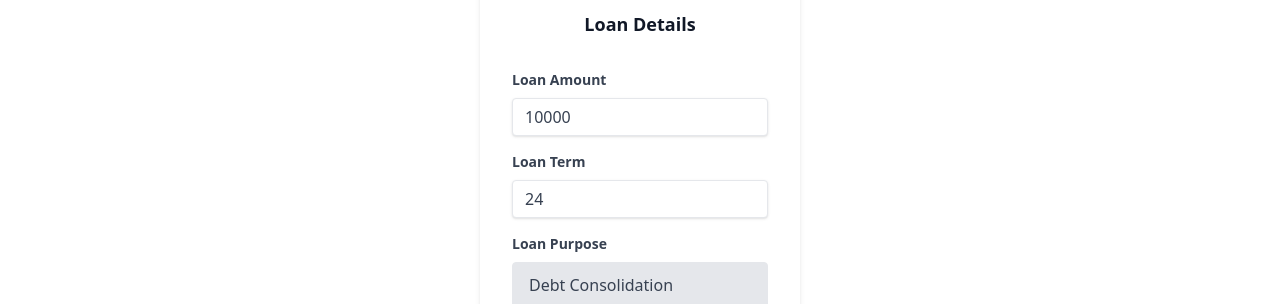
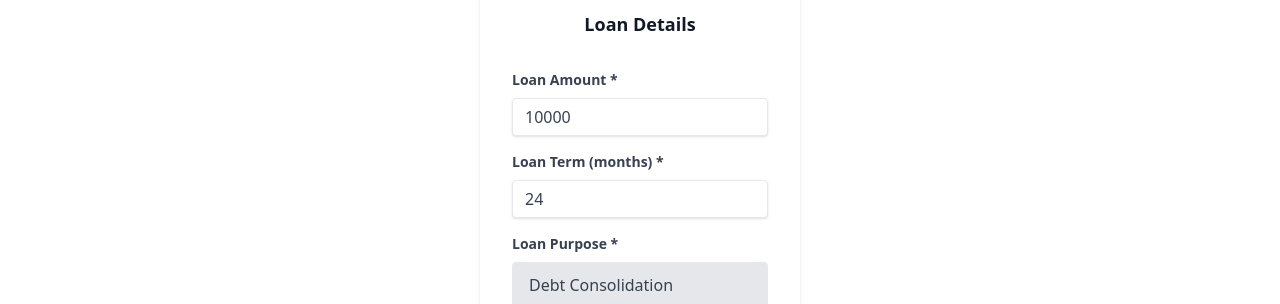
Before and after one commit to WeAreAro/partner-api-demo, a Next.js app: page /UnsecuredForm in a window 1280 px wide. Shown: the part 288-592 px from the top of the page. Built offline with nearby package versions, Linux system fonts and the light colour scheme; no server answers.

Commit message:
* Required fields

```diff
--- a/app/components/InputField.tsx
+++ b/app/components/InputField.tsx
@@ -5,6 +5,7 @@ export interface Field {
     type?: InputType,
     title?: string,
     possibleValues?: PossibleValues,
+    required?: boolean
 }
 
 export enum InputType {
@@ -65,13 +66,14 @@ export const createInputFields = (fields: Field[], formData: any, errors: any, s
 
         const title = field?.title ?? transformTitle(name);
         const type = field?.type ?? InputType.String;
+        const requiredText = field?.required ? " *" : ""
 
         const value = formData[name]
         const error = errors[name]
 
         inputFields.push(
             <InputField
-                title={title}
+                title={title + "" + requiredText}
                 name={name}
                 type={type}
                 key={title}
--- a/app/components/stages/AboutYouStage.tsx
+++ b/app/components/stages/AboutYouStage.tsx
@@ -2,7 +2,7 @@
 
 import {AboutYouPayload, MaritalStatus, ResidentialStatus, Title, useStageStore} from '@/app/state/stages';
 import React, {useEffect, useState} from 'react';
-import {createInputFields, getPossibleValues, InputType} from '../InputField';
+import {createInputFields, Field, getPossibleValues, InputType} from '../InputField';
 import {StageForm} from '../StageForm';
 
 const AboutYouStage = () => {
@@ -41,24 +41,28 @@ const AboutYouStage = () => {
     const [errors, setErrors] = useState({} as any);
     const [isSubmitted, setIsSubmitted] = useState(false)
 
-    const fields = [
+    const fields: Field[] = [
         {
             name: "title",
             title: "Title",
             type: InputType.Enum,
-            possibleValues: getPossibleValues(Title)
+            possibleValues: getPossibleValues(Title),
+            required: true
         },
         {
             name: "forename",
-            title: "First name"
+            title: "First name",
+            required: true
         },
         {
             name: "surname",
-            title: "Surname"
+            title: "Surname",
+            required: true
         },
         {
             name: "email",
-            title: "Email Address"
+            title: "Email Address",
+            required: true
         },
         {
             name: "home_phone",
@@ -74,17 +78,20 @@ const AboutYouStage = () => {
             name: "residential_status",
             title: "Residential Status",
             type: InputType.Enum,
-            possibleValues: getPossibleValues(ResidentialStatus)
+            possibleValues: getPossibleValues(ResidentialStatus),
+            required: true
         },
         {
             name: "dob",
-            title: "Date of Birth"
+            title: "Date of Birth",
+            required: true
         },
         {
             name: "marital_status",
             title: "Marital Status",
             type: InputType.Enum,
-            possibleValues: getPossibleValues(MaritalStatus)
+            possibleValues: getPossibleValues(MaritalStatus),
+            required: true
         },
         {
             name: "number_of_dependents",
--- a/app/components/stages/AddressStage.tsx
+++ b/app/components/stages/AddressStage.tsx
@@ -9,7 +9,7 @@ import {
     useStageStore
 } from '@/app/state/stages';
 import React, {useEffect, useState} from 'react';
-import {createInputFields, InputType} from '../InputField';
+import {createInputFields, Field, InputType} from '../InputField';
 import {StageForm} from '../StageForm';
 
 interface Props {
@@ -67,7 +67,7 @@ const AddressStage = ({title, addressPayloadName, addressPayloadSetter}: Props)
         months_lived: savedMonthsLived ?? 5,
     })
 
-    const fields = [
+    const fields: Field[] = [
         {
             name: "flat",
             title: "Flat Name/Number"
@@ -82,11 +82,13 @@ const AddressStage = ({title, addressPayloadName, addressPayloadSetter}: Props)
         },
         {
             name: "street",
-            title: "Street name"
+            title: "Street name",
+            required: true
         },
         {
             name: "posttown",
             title: "Town/City",
+            required: true
         },
         {
             name: "locality",
@@ -94,22 +96,26 @@ const AddressStage = ({title, addressPayloadName, addressPayloadSetter}: Props)
         },
         {
             name: "country",
-            title: "Country"
+            title: "Country",
+            required: true
         },
         {
             name: "postcode",
-            title: "Post code"
+            title: "Post code",
+            required: true
         },
 
         {
             name: "years_lived",
             title: "Years lived at this address",
-            type: InputType.Number
+            type: InputType.Number,
+            required: true
         },
         {
             name: "months_lived",
             title: "Months lived at this address",
-            type: InputType.Number
+            type: InputType.Number,
+            required: true
         },
     ]
 
--- a/app/components/stages/CardStage.tsx
+++ b/app/components/stages/CardStage.tsx
@@ -2,7 +2,7 @@
 
 import {CardPayload, useStageStore, YesNoValue} from '@/app/state/stages';
 import React, {useEffect, useState} from 'react';
-import {createInputFields, getPossibleValues, InputType} from '../InputField';
+import {createInputFields, Field, getPossibleValues, InputType} from '../InputField';
 import {StageForm} from '../StageForm';
 
 const CardStage = () => {
@@ -28,24 +28,27 @@ const CardStage = () => {
     const [errors, setErrors] = useState({} as any);
     const [isSubmitted, setIsSubmitted] = useState(false)
 
-    const fields = [
+    const fields: Field[] = [
         {
             name: "cash_advance",
             title: "Do you need a cash advance?",
             type: InputType.Enum,
-            possibleValues: getPossibleValues(YesNoValue)
+            possibleValues: getPossibleValues(YesNoValue),
+            required: true
         },
         {
             name: "balance_transfer",
             title: "Do you want a balance transfer?",
             type: InputType.Enum,
-            possibleValues: getPossibleValues(YesNoValue)
+            possibleValues: getPossibleValues(YesNoValue),
+            required: true
 
         },
         {
             name: "balance_to_transfer",
             title: "What is the balance to transfer?",
-            type: InputType.Number
+            type: InputType.Number,
+            required: true
         },
     ]
 
--- a/app/components/stages/CurrentEmploymentStage.tsx
+++ b/app/components/stages/CurrentEmploymentStage.tsx
@@ -2,7 +2,7 @@
 
 import {EmploymentIndustry, EmploymentPayload, EmploymentStatus, useStageStore} from '@/app/state/stages';
 import React, {useEffect, useState} from 'react';
-import {createInputFields, getPossibleValues, InputType} from '../InputField';
+import {createInputFields, Field, getPossibleValues, InputType} from '../InputField';
 import {StageForm} from '../StageForm';
 
 const CurrentEmploymentStage = () => {
@@ -39,7 +39,7 @@ const CurrentEmploymentStage = () => {
     const [errors, setErrors] = useState({} as any);
     const [isSubmitted, setIsSubmitted] = useState(false)
 
-    const allFields = [
+    const allFields: Field[] = [
         {
             name: "occupation",
             title: "Occupation"
@@ -57,7 +57,8 @@ const CurrentEmploymentStage = () => {
         {
             name: "gross_income",
             title: "Gross Income",
-            type: InputType.Number
+            type: InputType.Number,
+            required: true
         },
         {
             name: "other_household_income",
@@ -68,21 +69,24 @@ const CurrentEmploymentStage = () => {
             name: "employment_status",
             title: "Employment Status",
             type: InputType.Enum,
-            possibleValues: getPossibleValues(EmploymentStatus)
+            possibleValues: getPossibleValues(EmploymentStatus),
+            required: true
         },
         {
             name: "emp_years",
             title: "The years you have been employed in this role.",
-            type: InputType.Number
+            type: InputType.Number,
+            required: true
         },
         {
             name: "emp_months",
             title: "The remainder months you have been employed in this role.",
-            type: InputType.Number
+            type: InputType.Number,
+            required: true
         },
     ]
 
-    const noIncomeFields = [
+    const noIncomeFields: Field[] = [
         {
             name: "employment_status",
             title: "Employment Status",
--- a/app/components/stages/ExpenditureStage.tsx
+++ b/app/components/stages/ExpenditureStage.tsx
@@ -1,9 +1,9 @@
 'use client';
 
-import { ExpenditurePayload, useStageStore } from '@/app/state/stages';
-import React, { useEffect, useState } from 'react';
-import { InputType, createInputFields } from '../InputField';
-import { StageForm } from '../StageForm';
+import {ExpenditurePayload, useStageStore} from '@/app/state/stages';
+import React, {useEffect, useState} from 'react';
+import {createInputFields, Field, InputType} from '../InputField';
+import {StageForm} from '../StageForm';
 
 const ExpenditureStage = () => {
 
@@ -20,11 +20,12 @@ const ExpenditureStage = () => {
         monthly_mortgage_rent_share: savedMonthlyMortgageRentShare,
     })
 
-    const fields = [
+    const fields: Field[] = [
         {
             name: "monthly_mortgage_rent",
             title: "Your monthly mortgage or rent payment.",
-            type: InputType.Number
+            type: InputType.Number,
+            required: true
         },
         {
             name: "monthly_mortgage_rent_share",
@@ -57,13 +58,14 @@ const ExpenditureStage = () => {
         if (Object.keys(errors).length === 0 && isSubmitted) {
             setCurrentStage(savedStage + 1)
         }
-        setPayload({ ...formData })
+        setPayload({...formData})
     }, [formData, isSubmitted, errors])
 
     const inputFields = createInputFields(fields, formData, errors, setFormData)
 
     return (
-        <StageForm title={"Expenditure Details"} canGoBack={true} inputFields={inputFields} submitFormData={submitFormData} />
+        <StageForm title={"Expenditure Details"} canGoBack={true} inputFields={inputFields}
+                   submitFormData={submitFormData}/>
     )
 }
 export default ExpenditureStage
--- a/app/components/stages/LoanStage.tsx
+++ b/app/components/stages/LoanStage.tsx
@@ -1,9 +1,9 @@
 'use client';
 
-import {LoanPayload, LoanPurpose, useStageStore } from '@/app/state/stages';
-import React, { useEffect, useState } from 'react';
-import { InputType, createInputFields, getPossibleValues } from '../InputField';
-import { StageForm } from '../StageForm';
+import {LoanPayload, LoanPurpose, useStageStore} from '@/app/state/stages';
+import React, {useEffect, useState} from 'react';
+import {createInputFields, Field, getPossibleValues, InputType} from '../InputField';
+import {StageForm} from '../StageForm';
 
 const LoanStage = () => {
 
@@ -28,22 +28,25 @@ const LoanStage = () => {
     const [errors, setErrors] = useState({} as any);
     const [isSubmitted, setIsSubmitted] = useState(false)
 
-    const fields = [
+    const fields: Field[] = [
         {
             name: "loan_amount",
             title: "Loan Amount",
-            type: InputType.Number
+            type: InputType.Number,
+            required: true
         },
         {
             name: "loan_term",
-            title: "Loan Term",
-            type: InputType.Number
+            title: "Loan Term (months)",
+            type: InputType.Number,
+            required: true
         },
         {
             name: "loan_purpose",
             title: "Loan Purpose",
             type: InputType.Enum,
-            possibleValues: getPossibleValues(LoanPurpose)
+            possibleValues: getPossibleValues(LoanPurpose),
+            required: true
         },
     ]
 
@@ -79,13 +82,13 @@ const LoanStage = () => {
         if (Object.keys(errors).length === 0 && isSubmitted) {
             setCurrentStage(savedStage + 1)
         }
-        setPayload({ ...formData })
+        setPayload({...formData})
     }, [formData, isSubmitted, errors])
 
     const inputFields = createInputFields(fields, formData, errors, setFormData)
 
     return (
-        <StageForm title="Loan Details" canGoBack={false} inputFields={inputFields} submitFormData={submitFormData} />
+        <StageForm title="Loan Details" canGoBack={false} inputFields={inputFields} submitFormData={submitFormData}/>
     )
 }
 export default LoanStage
--- a/app/components/stages/MarketingConsentStage.tsx
+++ b/app/components/stages/MarketingConsentStage.tsx
@@ -2,7 +2,7 @@
 
 import {MarketingConsentPayload, useStageStore, YesNoValue} from '@/app/state/stages';
 import React, {useEffect, useState} from 'react';
-import {createInputFields, getPossibleValues, InputType} from '../InputField';
+import {createInputFields, Field, getPossibleValues, InputType} from '../InputField';
 import {StageForm} from '../StageForm';
 
 const MarketingConsentStage = () => {
@@ -20,7 +20,7 @@ const MarketingConsentStage = () => {
         text_opt_in: savedTextOptIn ?? YesNoValue.Yes
     })
 
-    const fields = [
+    const fields: Field[] = [
         {
             name: "email_opt_in",
             title: "Opt into email marketing",
--- a/app/components/stages/OtherIncomeStage.tsx
+++ b/app/components/stages/OtherIncomeStage.tsx
@@ -2,7 +2,7 @@
 
 import {OtherIncomeDescription, OtherIncomePayload, OtherIncomePeriod, useStageStore} from '@/app/state/stages';
 import React, {useEffect, useState} from 'react';
-import {createInputFields, getPossibleValues, InputType} from '../InputField';
+import {createInputFields, Field, getPossibleValues, InputType} from '../InputField';
 import {StageForm} from '../StageForm';
 
 const OtherIncomeStage = () => {
@@ -31,28 +31,28 @@ const OtherIncomeStage = () => {
     const [errors, setErrors] = useState({} as any);
     const [isSubmitted, setIsSubmitted] = useState(false)
 
-    const allFields = [
+    const allFields: Field[] = [
         {
             name: "income_1",
             title: "Other Income 1 Amount",
-            type: InputType.Number
+            type: InputType.Number,
         },
         {
             name: "description_1",
             title: "Other Income 1 Description",
             type: InputType.Enum,
-            possibleValues: getPossibleValues(OtherIncomeDescription)
+            possibleValues: getPossibleValues(OtherIncomeDescription),
         },
         {
             name: "income_2",
             title: "Other Income 2 Amount",
-            type: InputType.Number
+            type: InputType.Number,
         },
         {
             name: "description_2",
             title: "Other Income 2 Description",
             type: InputType.Enum,
-            possibleValues: getPossibleValues(OtherIncomeDescription)
+            possibleValues: getPossibleValues(OtherIncomeDescription),
         },
     ]
 
```
